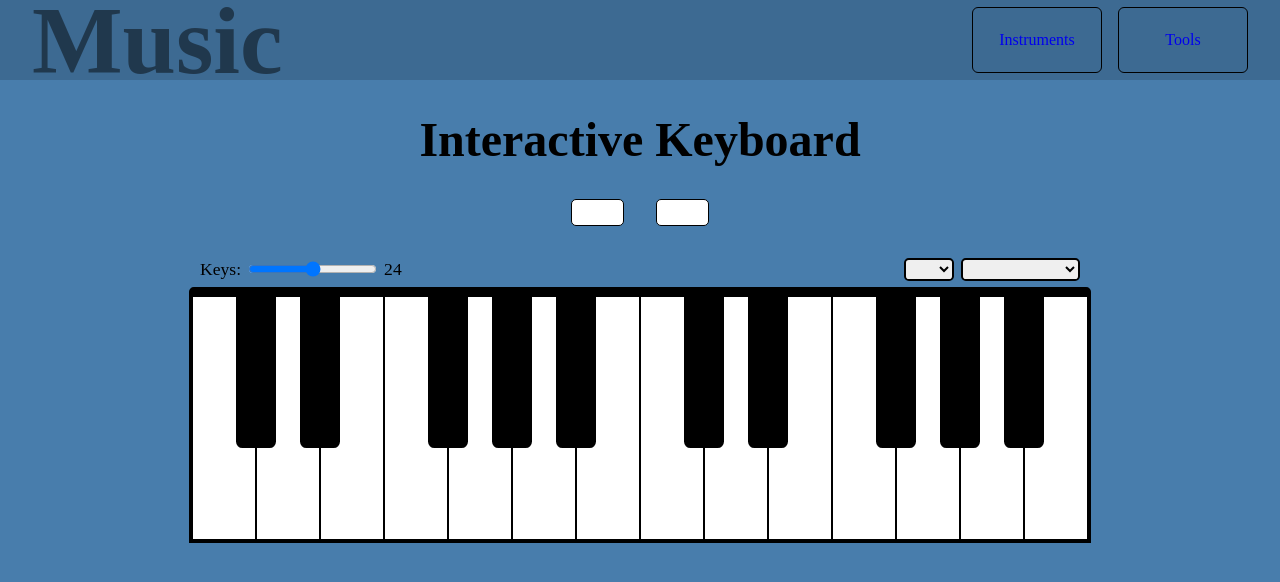
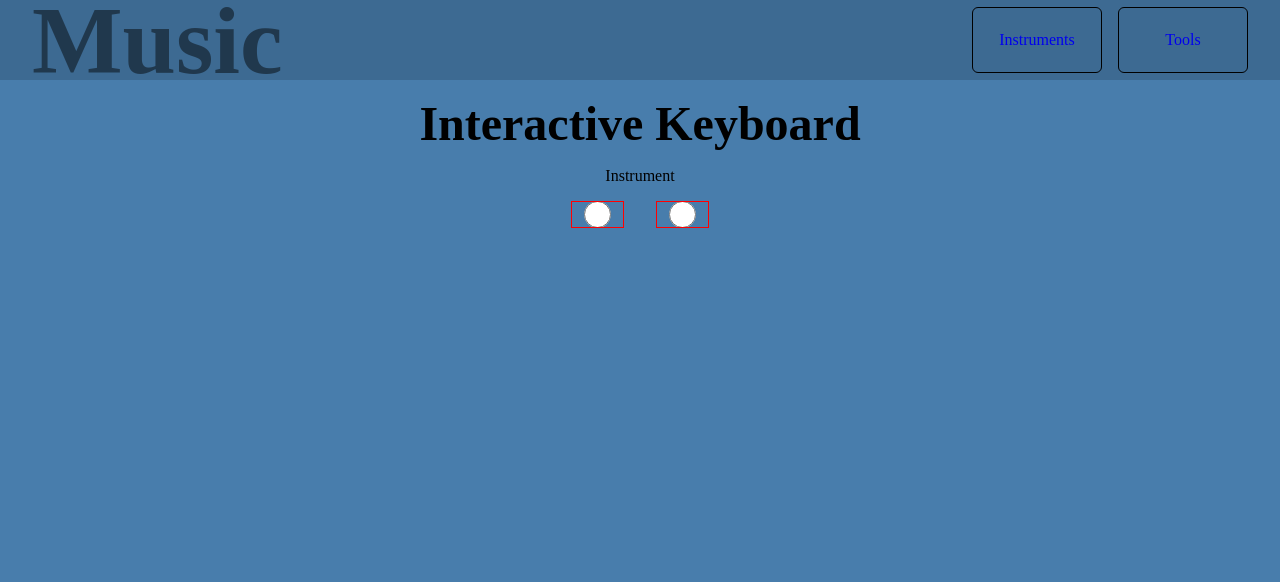
Before and after one commit to clay-bugg/FretTheory, a Nuxt app: page /instruments in a window 1280 px wide. Shown: the top 582 px of the page. Built offline with nearby package versions, Linux system fonts and the light colour scheme; a web font is replaced by a local one.

Commit message:
added dynamic instrument display based on radio buttons

```diff
--- a/pages/instruments.vue
+++ b/pages/instruments.vue
@@ -7,11 +7,21 @@
       ]"
     />
     <h1>Interactive Keyboard</h1>
-    <div class="instrument-selector-box">
-      <input type="radio" class="instrument-selector" id="keyboard-option" name="keyboard" value="keyboard" checked />
-      <input type="radio" class="instrument-selector" id="guitar-option" name="guitar" value="guitar" checked />
+    <label for="instrument-selector-box" id="instrument-selector-box-label">Instrument</label>
+    <div id="instrument-selector-box">
+      <input
+      v-for="(instrument, key) in instruments"
+        :key="key"
+        class="instrument-selector"
+        :id="key"
+        type="radio"
+        :value="key"
+        name="instrument"
+        v-model="selectedInstrument"
+      />
     </div>
-    <Keyboard />
+    <Keyboard v-if="selectedInstrument === 'keyboard'" />
+    <Guitar v-if="selectedInstrument === 'guitar'"/>
   </div>
 </template>
 
@@ -19,9 +29,27 @@
 export default {
   data() {
     return {
+      instruments: {
+        keyboard: { checked: false },
+        guitar: { checked: false }
+      },
+      selectedInstrument: ''
+    }
+  },
+  mounted() {
+    this.setInstrument()
+  },
+  methods: {
+    setInstrument() {
+      for (const key in this.instruments) {
+        if (this.instruments[key].checked) {
+          this.selectedInstrument = key;
+          break;
+        }
+      }
+    }
+  }
 
-      }
-  }
 }
 </script>
 
@@ -38,7 +66,7 @@ export default {
   align-items: center;
   justify-content: flex-start;
   height: 100vh;
-  gap: 2em;
+  gap: 1em;
   background-color: #487dac
 }
 h1 {
@@ -48,7 +76,7 @@ h1 {
   font-size: 3em;
 }
 
-.instrument-selector-box {
+#instrument-selector-box {
   width: fit-content;
   height: fit-content;
   display: flex;
@@ -59,11 +87,27 @@ h1 {
 
 .instrument-selector {
   width: 4em;
-  appearance: none;
+
   border: 1px solid black;
   height: 2em;
   background-color: white;
   border-radius: 5px;
+  position: relative;
+}
+
+.instrument-selector::before {
+  content: '';
+  position: absolute;
+  top: 0;
+  bottom: 0;
+  left: 0;
+  right: 0;
+  border: 1px solid red;
+  display: flex;
+  align-items: center;
+  justify-content: center;
+
+
 }
 
 .instrument-selector:hover {
```
